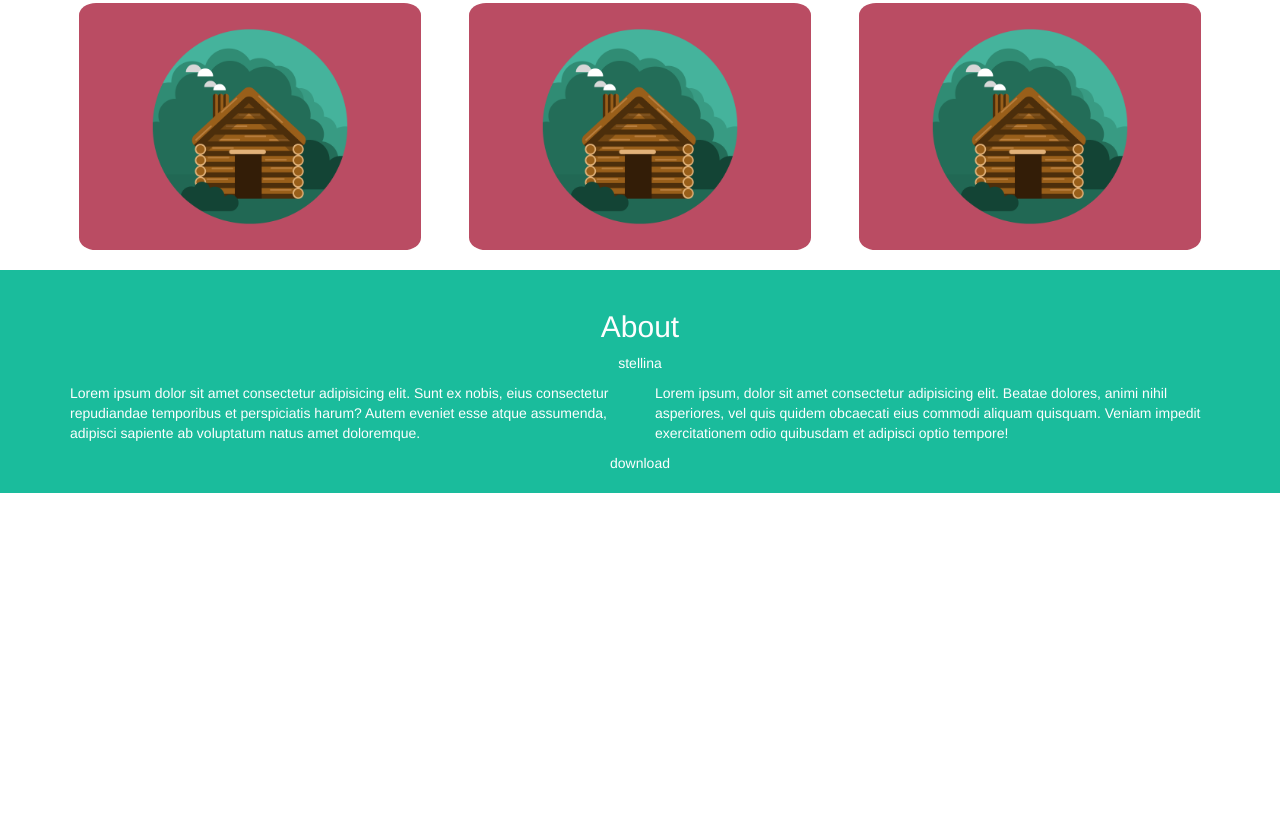
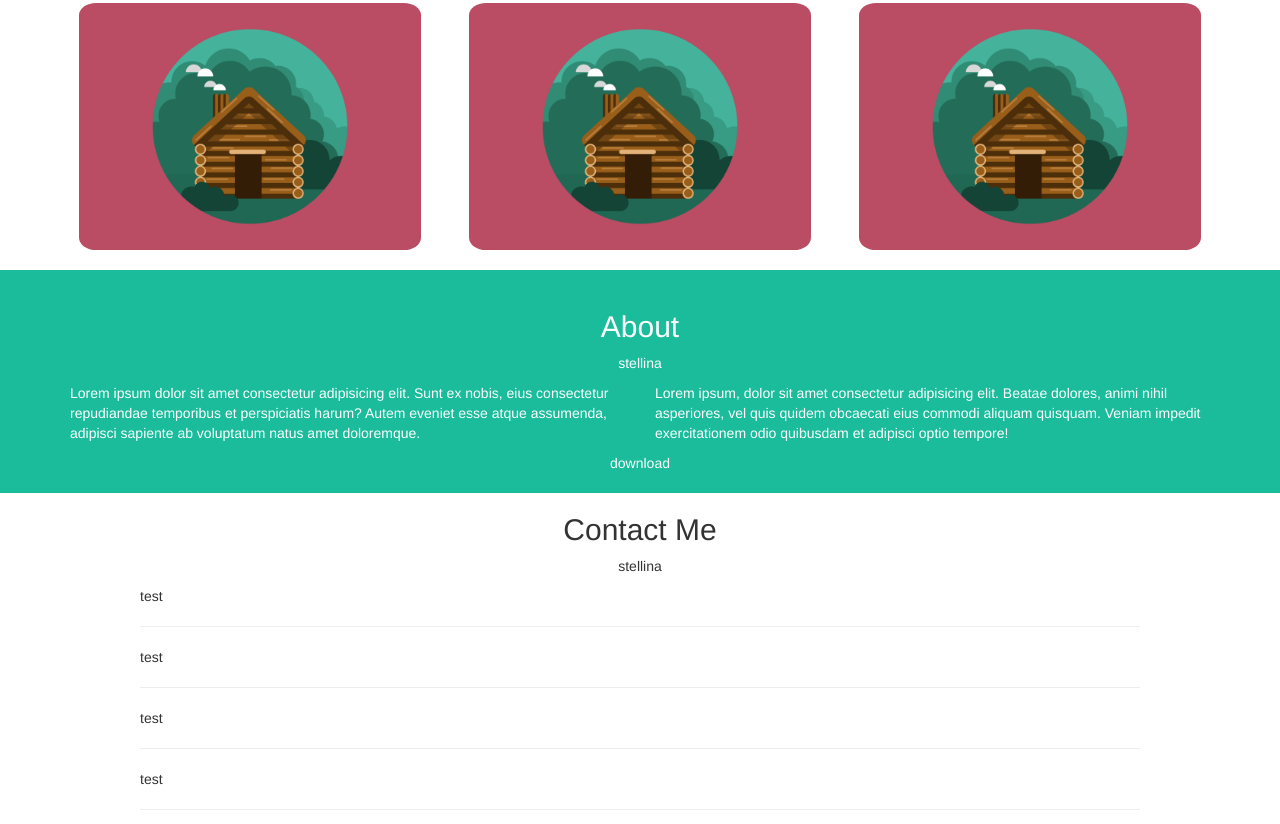
Before and after one commit to matteomichelon/html-css-bootstrap-freelancer, a plain HTML site: page index.html in a window 1280 px wide. Shown: the part 597-1421 px from the top of the page. Before the commit the page ends 1090 px from the top, so only its background shows below. Drawn offline with nearby package versions, Linux system fonts and the light colour scheme.

Commit message:
aggiunta sezione contact me con form

```diff
--- a/css/style.css
+++ b/css/style.css
@@ -7,11 +7,16 @@
 
 /* COMMON */
 
+.small-wrapper {
+    width: 1000px;
+    margin: auto;
+}
+
 .text_white {
     color: #fefefe;
 }
 
-.star{
+.star {
     padding-bottom: 10px;
 }
 
@@ -26,8 +31,7 @@
     padding: 20px 0;
 }
 
-
-.start_content{
+.start_content {
     padding: 20px 0;
 }
 
@@ -44,6 +48,6 @@
 
 /* Section About */
 
-main .about{
+main .about {
     padding: 20px 30px;
 }
--- a/index.html
+++ b/index.html
@@ -176,6 +176,36 @@
         </section>
         <!-- end About -->
 
+        <!-- Contact Me -->
+        <section class="contact_me">
+
+            <div class="small-wrapper">
+
+            <!-- Title -->
+            <div class="text-center">
+                <h2>Contact Me</h2>
+                <div class="star">stellina</div>
+            </div>
+            <!-- end Title -->
+
+            <!-- Form -->
+            <div>
+                <p>test</p>
+                <hr>
+                <p>test</p>
+                <hr>
+                <p>test</p>
+                <hr>
+                <p>test</p>
+                <hr>
+            </div>
+            <!-- end Form -->
+
+            </div>
+
+        </section>
+        <!-- end Contact Me -->
+
     </main>
 </body>
 
```
